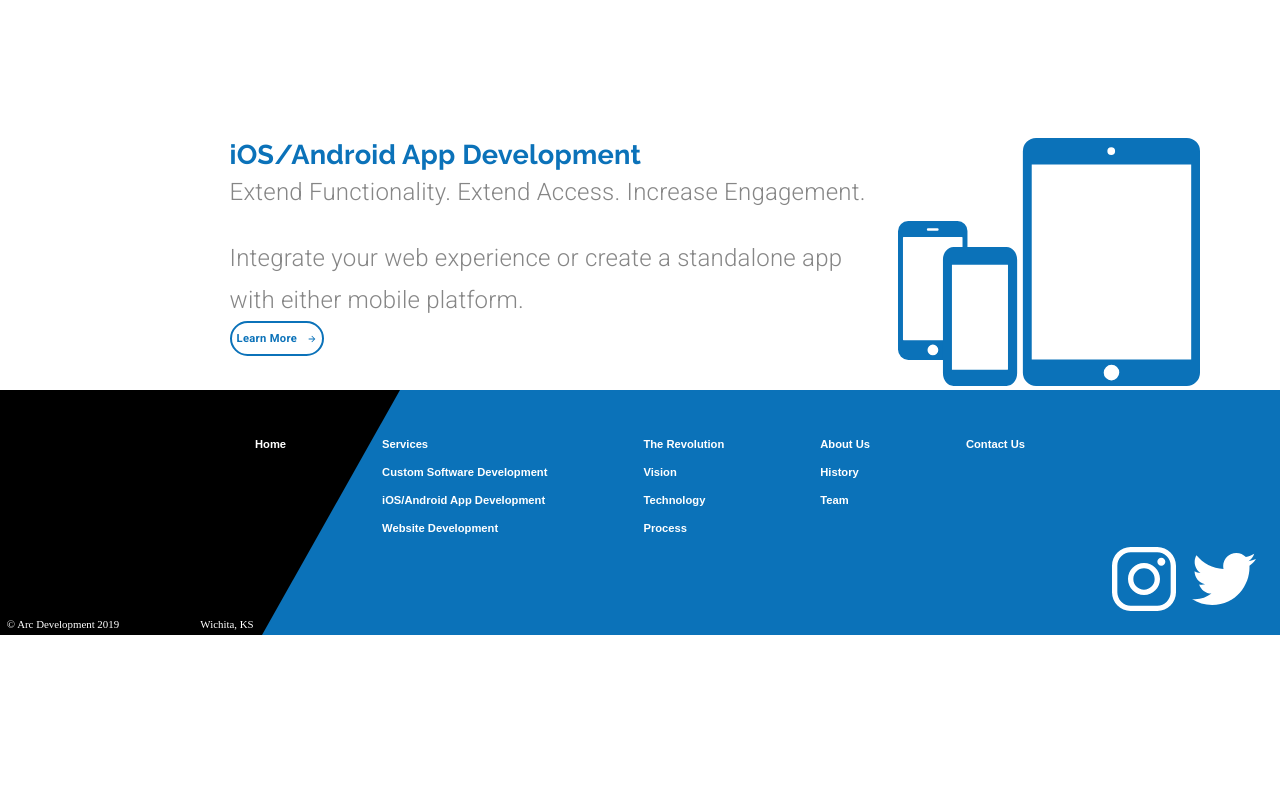
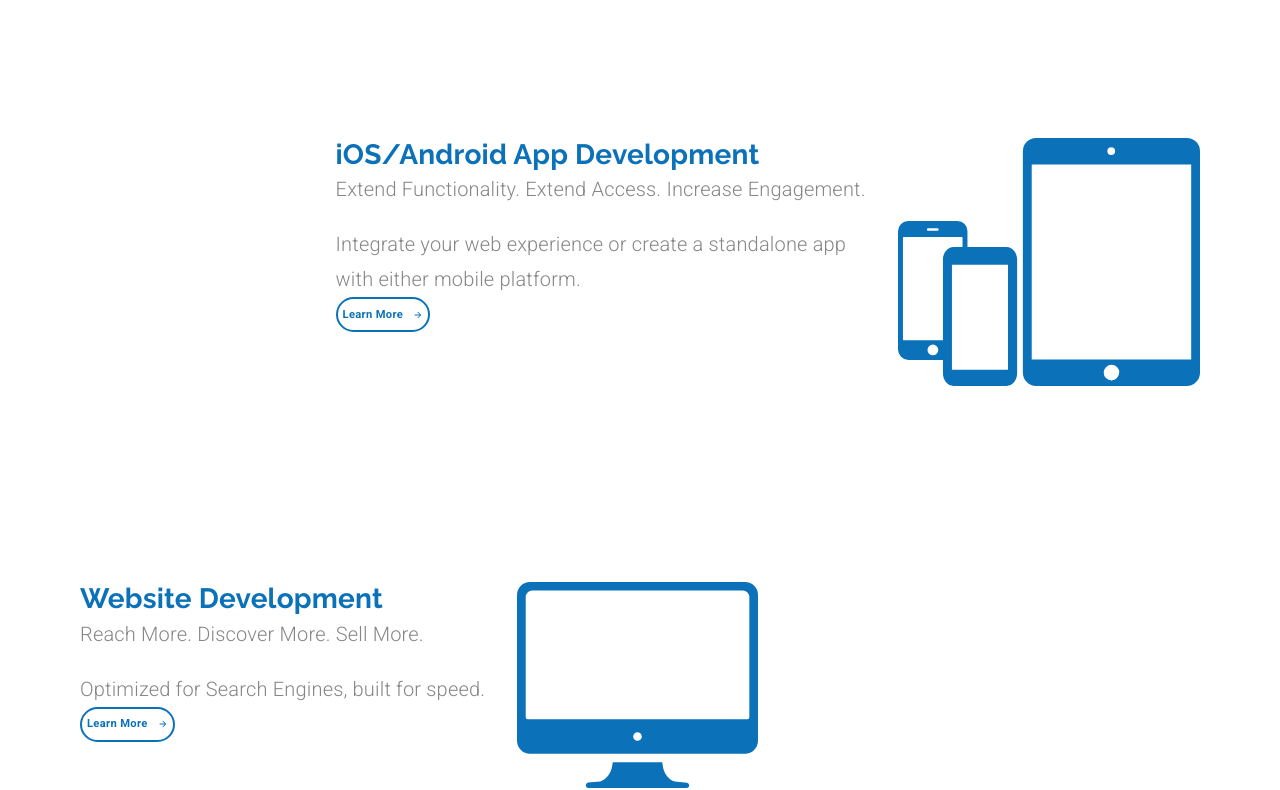
Before and after one commit to elfgodd/MaterialUI-Bootcamp, a React (Create React App) app: page / in a window 1280 px wide. Shown: the part 1060-1850 px from the top of the page. Before the commit the page ends 1695 px from the top, so only its background shows below. Built offline with nearby package versions, Linux system fonts and the light colour scheme.

Commit message:
Creating The Services Block - Website Development

```diff
--- a/src/components/LandingPage.js
+++ b/src/components/LandingPage.js
@@ -10,6 +10,7 @@
 import animationData from '../animations/landinganimation/data'
 import customSoftwareIcon from '../assets/CustomSoftwareIcon.svg'
 import mobileAppsIcon from '../assets/mobileIcon.svg'
+import websitesIcon from '../assets/websiteIcon.svg'
 
 const useStyles = makeStyles((theme) => ({
   animation: {
@@ -24,7 +25,7 @@
   estimateButton: {
     ...theme.typography.estimate,
     backgroundColor: theme.palette.common.orange,
-    borderRadius: '50px',
+    borderRadius: 50,
     height: 45,
     width: 145,
     marginRight: 40,
@@ -55,7 +56,7 @@
     [theme.breakpoints.down('md')]: {
       marginTop: '3em',
     },
-    [theme.breakpoints.down('sm')]: {
+    [theme.breakpoints.down('xs')]: {
       marginTop: '2em',
     },
   },
@@ -75,7 +76,9 @@
   },
   icon: {
     marginLeft: '2em',
-    [theme.breakpoints.down('xds')]: {},
+    [theme.breakpoints.down('xs')]: {
+      marginLeft: 0,
+    },
   },
   serviceContainer: {
     marginTop: '12em',
@@ -92,7 +95,7 @@
 
   const defaultOptions = {
     loop: true,
-    autoplay: true,
+    autoplay: false,
     animationData: animationData,
     rendererSettings: {
       preserveAspectRatio: 'xMidYMid slice',
@@ -121,12 +124,24 @@
               className={classes.buttonContainer}
             >
               <Grid item>
-                <Button className={classes.estimateButton} variant='contained'>
+                <Button
+                  // component={Link}
+                  to='/estimate'
+                  className={classes.estimateButton}
+                  variant='contained'
+                  // onClick={() => props.setValue(5)}
+                >
                   Free Estimate
                 </Button>
               </Grid>
               <Grid item>
-                <Button variant='outlined' className={classes.learnButtonHero}>
+                <Button
+                  //component={Link}
+                  to='/revolution'
+                  className={classes.learnButtonHero}
+                  variant='outlined'
+                  //onClick={() => props.setValue(2)}
+                >
                   <span style={{ marginRight: 10 }}>Learn More</span>
                   <ButtonArrow
                     width={15}
@@ -160,13 +175,22 @@
           >
             <Typography variant='h4'>Custom Software Development</Typography>
             <Typography variant='subtitle1' className={classes.subtitle}>
-              Save Energy, Save Time, Save Money.
+              Save Energy. Save Time. Save Money.
             </Typography>
             <Typography variant='subtitle1'>
               Complete digital solutions, from investigation to{' '}
               <span className={classes.specialText}>celebration.</span>
             </Typography>
-            <Button variant='outlined' className={classes.learnButton}>
+            <Button
+              //component={Link}
+              to='/customsoftware'
+              variant='outlined'
+              className={classes.learnButton}
+              // onClick={() => {
+              //   props.setValue(1)
+              //   props.setSelectedIndex(1)
+              // }}
+            >
               <span style={{ marginRight: 10 }}>Learn More</span>
               <ButtonArrow
                 width={10}
@@ -207,7 +231,16 @@
               Integrate your web experience or create a standalone app
               {matchesSM ? null : <br />}with either mobile platform.
             </Typography>
-            <Button variant='outlined' className={classes.learnButton}>
+            <Button
+              //component={Link}
+              to='/mobileapps'
+              variant='outlined'
+              className={classes.learnButton}
+              // onClick={() => {
+              //   props.setValue(1)
+              //   props.setSelectedIndex(2)
+              // }}
+            >
               <span style={{ marginRight: 10 }}>Learn More</span>
               <ButtonArrow
                 width={10}
@@ -225,6 +258,56 @@
           </Grid>
         </Grid>
       </Grid>
+      <Grid item>
+        {' '}
+        {/*-----Website Software Block-----*/}
+        <Grid
+          container
+          direction='row'
+          justifyContent={matchesSM ? 'center' : undefined}
+          className={classes.serviceContainer}
+        >
+          <Grid
+            item
+            style={{
+              marginLeft: matchesSM ? 0 : '5em',
+              textAlign: matchesSM ? 'center' : undefined,
+            }}
+          >
+            <Typography variant='h4'>Website Development</Typography>
+            <Typography variant='subtitle1' className={classes.subtitle}>
+              Reach More. Discover More. Sell More.
+            </Typography>
+            <Typography variant='subtitle1'>
+              Optimized for Search Engines, built for speed.
+            </Typography>
+            <Button
+              //component={Link}
+              to='/websites'
+              variant='outlined'
+              className={classes.learnButton}
+              // onClick={() => {
+              //   props.setValue(1)
+              //   props.setSelectedIndex(3)
+              // }}
+            >
+              <span style={{ marginRight: 10 }}>Learn More</span>
+              <ButtonArrow
+                width={10}
+                height={10}
+                fill={theme.palette.common.blue}
+              />
+            </Button>
+          </Grid>
+          <Grid item>
+            <img
+              className={classes.icon}
+              alt='website icon'
+              src={websitesIcon}
+            />
+          </Grid>
+        </Grid>
+      </Grid>
     </Grid>
   )
 }
--- a/src/components/ui/Theme.js
+++ b/src/components/ui/Theme.js
@@ -19,11 +19,11 @@
   },
   typography: {
     tab: {
-      fontFamily: 'Roboto',
+      fontFamily: 'Raleway',
       textTransform: 'none',
       fontWeight: 700,
-      textSizeAdjust: 'none',
-      fontSize: '1.1rem',
+      color: 'white',
+      fontSize: '1rem',
     },
     estimate: {
       fontFamily: 'Pacifico',
@@ -36,34 +36,74 @@
       fontWeight: 700,
       fontSize: '2.5rem',
       color: arcBlue,
-      lineHeight: '1.5',
+      lineHeight: 1.5,
     },
     h3: {
-      fontFamily: 'Raleway',
-      fontWeight: 700,
+      fontFamily: 'Pacifico',
       fontSize: '2.5rem',
       color: arcBlue,
-      lineHeight: 1.5,
     },
     h4: {
       fontFamily: 'Raleway',
+      fontSize: '1.75rem',
+      color: arcBlue,
       fontWeight: 700,
-      fontSize: '1.7rem',
+    },
+    h6: {
+      fontWeight: 500,
+      fontFamily: 'Raleway',
       color: arcBlue,
     },
     subtitle1: {
-      fontSize: '1.5rem',
+      fontSize: '1.25rem',
+      fontWeight: 300,
+      color: arcGrey,
+    },
+    subtitle2: {
+      color: 'white',
+      fontWeight: 300,
+      fontSize: '1.25rem',
+    },
+    body1: {
+      fontSize: '1.25rem',
+      color: arcGrey,
+      fontWeight: 300,
+    },
+    caption: {
+      fontSize: '1rem',
       fontWeight: 300,
       color: arcGrey,
     },
     learnButton: {
       borderColor: arcBlue,
-      color: arcBlue,
       borderWidth: 2,
       textTransform: 'none',
+      color: arcBlue,
       borderRadius: 50,
       fontFamily: 'Roboto',
       fontWeight: 'bold',
     },
   },
+  overrides: {
+    MuiInputLabel: {
+      root: {
+        color: arcBlue,
+        fontSize: '1rem',
+      },
+    },
+    MuiInput: {
+      root: {
+        color: arcGrey,
+        fontWeight: 300,
+      },
+      underline: {
+        '&:before': {
+          borderBottom: `2px solid ${arcBlue}`,
+        },
+        '&:hover:not($disabled):not($focused):not($error):before': {
+          borderBottom: `2px solid ${arcBlue}`,
+        },
+      },
+    },
+  },
 })
```
